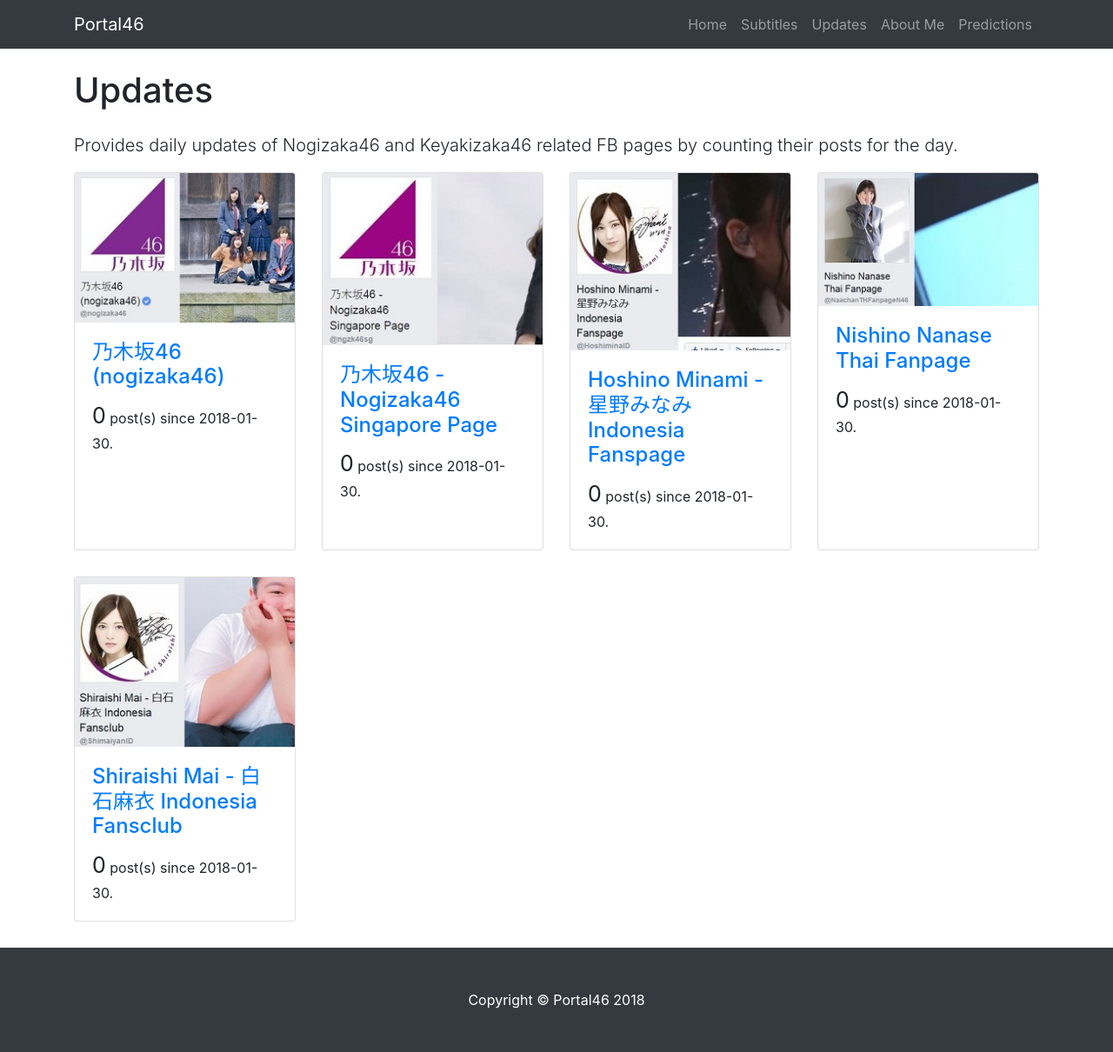
After one commit to chivequiachon/portal46, a Django app: page /updates/ in a window 1280 px wide. The commit adds this page. Shown: the whole page at 87% size. Run offline with Django 3.2, Linux system fonts and the light colour scheme; data that the repository does not hold is empty; parts of the project's set-up code (start-up, migrations or seed data) failed here and were passed over; some libraries are stand-ins or nearby versions.

Commit message:
Added integration for updates of some nogizaka46 fb pages

```diff
--- /dev/null
+++ b/portal/fb_updates.py
@@ -0,0 +1,49 @@
+import requests
+import datetime
+
+
+class FbGroup(object):
+  name = None
+  id = None
+  url = None
+  post_count = 0
+
+  def __init__(self, name, id, post_count):
+    self.name = name
+    self.id = id
+    self.post_count = post_count
+    self.url = "https://www.facebook.com/" + id
+
+
+# id:fb_page_name
+FB_GROUPS = {
+  'nogizaka46':'乃木坂46 (nogizaka46)',
+  'ngzk46sg':'乃木坂46 - Nogizaka46 Singapore Page',
+  'HoshiminaID':'Hoshino Minami - 星野みなみ Indonesia Fanspage',
+  'NaachanTHFanpageN46':'Nishino Nanase Thai Fanpage',
+  'ShimaiyanID':'Shiraishi Mai - 白石麻衣 Indonesia Fansclub',
+}
+
+def get_access_token():
+  ACCESS_TOKEN_URL = "https://graph.facebook.com/oauth/access_token?client_id=1831017710453000&client_secret=d0a5b177319e8ec5b3b414cdd544d953&grant_type=client_credentials"
+  response = requests.get(ACCESS_TOKEN_URL)
+  data = response.json()
+  access_token = data['access_token']
+  return "1831017710453000|4BzULaLlMZiC3AgulMVkDKz6RkE"
+
+
+def get_fb_group_posts(since, group, access_token):
+  FB_GROUP_POST_RETRIEVE_URL = "https://graph.facebook.com/v2.9/{}/feed?access_token={}&since={}".format(group, access_token, since)
+  response = requests.get(FB_GROUP_POST_RETRIEVE_URL)
+  data = response.json()
+  posts = data['data']
+  return posts
+
+def get_fb_group_posts_number(since, group, access_token):
+  posts = get_fb_group_posts(since, group, access_token)
+  return len(posts)
+
+def get_target_date():
+  yesterday = datetime.datetime.now() - datetime.timedelta(days=1)
+  target_date = yesterday.strftime("%Y-%m-%d")
+  return target_date
--- /dev/null
+++ b/portal/static/bootstrap/css/4-col-portfolio.css
@@ -0,0 +1,23 @@
+/*!
+ * Start Bootstrap - 4 Col Portfolio (https://startbootstrap.com/template-overviews/4-col-portfolio)
+ * Copyright 2013-2017 Start Bootstrap
+ * Licensed under MIT (https://github.com/BlackrockDigital/startbootstrap-4-col-portfolio/blob/master/LICENSE)
+ */
+
+body {
+  padding-top: 54px;
+}
+
+@media (min-width: 992px) {
+  body {
+    padding-top: 56px;
+  }
+}
+
+.portfolio-item {
+  margin-bottom: 30px;
+}
+
+.pagination {
+  margin-bottom: 30px;
+}
--- a/portal/templates/pages/base.html
+++ b/portal/templates/pages/base.html
@@ -15,18 +15,8 @@
     <link href="{% static 'bootstrap/css/bootstrap.css' %}" rel="stylesheet">
 
     <!-- Custom styles for this template -->
-    <style>
-      body {
-        padding-top: 54px;
-      }
-      @media (min-width: 992px) {
-        body {
-          padding-top: 56px;
-        }
-      }
-
-    </style>
-
+    {% block custom_style %}
+    {% endblock %}
   </head>
 
   <body>
@@ -47,7 +37,7 @@
               <a class="nav-link" href="{% url 'subs_download' %}">Subtitles</a>
             </li>
             <li class="nav-item">
-              <a class="nav-link" href="#">Newsfeeds</a>
+              <a class="nav-link" href="{% url 'updates' %}">Updates</a>
             </li>
             <li class="nav-item">
               <a class="nav-link" href="{% url 'about_me' %}">About Me</a>
@@ -66,6 +56,14 @@
       {% endblock %}
     </div>
 
+    <!-- Footer -->
+    <footer class="py-5 bg-dark">
+      <div class="container">
+        <p class="m-0 text-center text-white">Copyright &copy; Portal46 2018</p>
+      </div>
+      <!-- /.container -->
+    </footer>
+
     <!-- Bootstrap core JavaScript -->
     <script src="{% static 'jquery/jquery.min.js' %}"></script>
     <script src="{% static 'bootstrap/js/bootstrap.bundle.min.js' %}"></script>
--- /dev/null
+++ b/portal/templates/pages/updates.html
@@ -0,0 +1,28 @@
+{% extends 'pages/base.html'%}
+{% load static %}
+{% block custom_style %}
+<!-- Custom styles for this template -->
+<link href="{% static 'bootstrap/css/4-col-portfolio.css' %}" rel="stylesheet">
+{% endblock %}
+{% block content %}
+<!-- Page Heading -->
+<h1 class="my-4">Updates</h1>
+<p class="lead">Provides daily updates of Nogizaka46 and Keyakizaka46 related FB pages by counting their posts for the day.</p>
+<div class="row">
+{% for info in fb_group_infos %}
+  {% with 'images/fb_group_'|add:info.id|add:'.jpg' as href_url %}
+    <div class="col-lg-3 col-md-4 col-sm-6 portfolio-item">
+      <div class="card h-100">
+        <a href="{{ info.url }}"><img class="card-img-top" src="{% static href_url %}" alt=""></a>
+        <div class="card-body">
+          <h4 class="card-title">
+            <a href="{{ info.url }}">{{ info.name }}</a>
+          </h4>
+          <p class="card-text"><span style="font-size:25px;">{{ info.post_count }}</span> post(s) since {{ target_date }}.</p>
+        </div>
+      </div>
+    </div>
+  {% endwith %}
+{% endfor %}
+</div>
+{% endblock %}
--- a/portal/urls.py
+++ b/portal/urls.py
@@ -6,6 +6,7 @@
   url(r'^about/$', views.about_me, name='about_me'),
   url(r'^subs/$', views.subs_download, name='subs_download'),
   url(r'^subs/list/$', views.subs_list, name='subs_list'),
+  url(r'^updates/$', views.updates, name='updates'),
 #  url(r'^post/(?P<pk>\d+)/$', views.post_detail, name='post_detail'),
 #  url(r'^post/new/$', views.post_new, name='post_new'),
 #  url(r'^post/(?P<pk>\d+)/edit/$', views.post_edit, name='post_edit')
--- a/portal/views.py
+++ b/portal/views.py
@@ -1,20 +1,15 @@
 from django.shortcuts import render
-from django.http import HttpResponse
-
-from django.core.cache.backends.base import DEFAULT_TIMEOUT
 from django.views.decorators.cache import cache_page
 
+from portal import fb_updates
 from portal.models import SubtitleFile
 
-@cache_page(60 * 15)
 def welcome_page(request):
   return render(request, 'pages/welcome_page.html')
 
-@cache_page(60 * 15)
 def about_me(request):
   return render(request, 'pages/about_me.html')
 
-@cache_page(60 * 15)
 def subs_download(request):
   return render(request, 'pages/subtitles_page.html')
 
@@ -29,3 +24,14 @@
   elif subs_type == "nogiten":
     subs = SubtitleFile.objects.filter(subtitle_name__contains='Nogiten').order_by('subtitle_name')
   return render(request, 'pages/subs_list.html', {'subs':subs})
+
+def updates(request):
+  access_token = fb_updates.get_access_token()
+  target_date = fb_updates.get_target_date()
+
+  fb_group_infos = []
+  for id in fb_updates.FB_GROUPS:
+    npost = fb_updates.get_fb_group_posts_number(target_date, id, access_token)
+    fb_group_infos.append(fb_updates.FbGroup(fb_updates.FB_GROUPS[id], id, npost))
+
+  return render(request, 'pages/updates.html', {'fb_group_infos': fb_group_infos, 'target_date': target_date})
```
Also changed, not shown: portal/templates/pages/about_me.html (+13 -0 lines), portal/templates/pages/subtitles_page.html (+13 -0 lines), portal/templates/pages/welcome_page.html (+13 -0 lines), portal/static/images/fb_group_HoshiminaID.jpg (added), portal/static/images/fb_group_NaachanTHFanpageN46.jpg (added), portal/static/images/fb_group_ShimaiyanID.jpg (added), portal/static/images/fb_group_ngzk46sg.jpg (added), portal/static/images/fb_group_nogizaka46.jpg (added), 1 other file.
